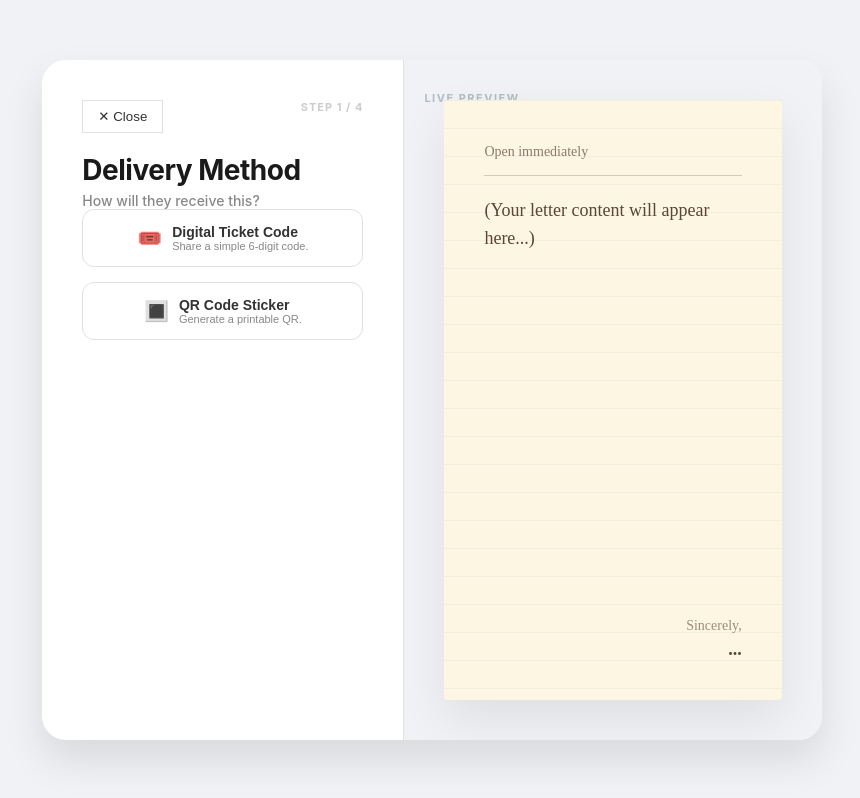
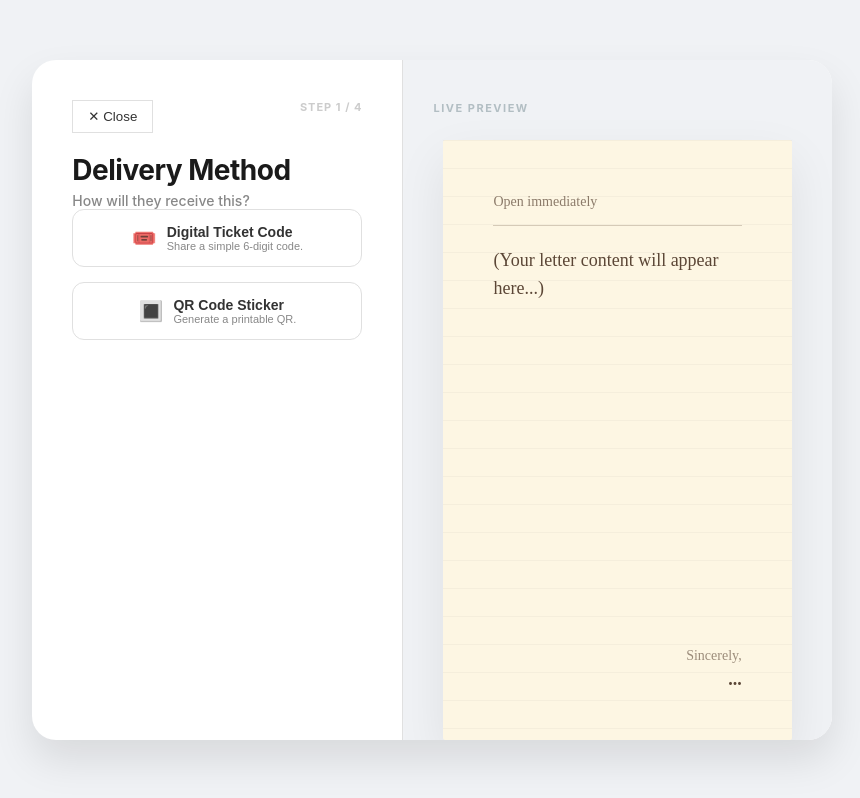
Before and after one commit to supercaylib/paperplay, a React (Vite) app: page /create in a window 1280 px wide. Shown: the whole page, without its empty margins (228-1088 px from the left). Built offline with nearby package versions, Linux system fonts and the light colour scheme.

Commit message:
fix: adjust preview layout and text wrapping, add copy button

```diff
--- a/src/ComposeLetter.jsx
+++ b/src/ComposeLetter.jsx
@@ -9,6 +9,7 @@ export default function ComposeLetter() {
   // STATE
   const [step, setStep] = useState(1)
   const [loading, setLoading] = useState(false)
+  const [copied, setCopied] = useState(false) // NEW: Track copy state
 
   // DATA
   const [withQr, setWithQr] = useState(false)
@@ -52,6 +53,13 @@ export default function ComposeLetter() {
     }
   }
 
+  // NEW: Copy Function
+  function copyToClipboard() {
+    navigator.clipboard.writeText(ticket)
+    setCopied(true)
+    setTimeout(() => setCopied(false), 2000) // Reset after 2 seconds
+  }
+
   // REUSABLE COMPONENTS
   const BackButton = () => (
     <div style={{ display: 'flex', justifyContent: 'space-between', marginBottom: '20px' }}>
@@ -67,7 +75,6 @@ export default function ComposeLetter() {
   )
 
   return (
-    // "wide-view" class enables the split layout on Desktop
     <div className="app-container wide-view">
 
       {/* --- LEFT SIDE: CONTROLS --- */}
@@ -79,7 +86,6 @@ export default function ComposeLetter() {
           <div className="fade-in">
             <h1>Delivery Method</h1>
             <p className="subtitle">How will they receive this?</p>
-
             <div className="button-grid">
               <button onClick={() => { setWithQr(false); setStep(2) }} className="action-btn btn-outline">
                 <span style={{fontSize:'20px'}}>🎟️</span>
@@ -88,7 +94,6 @@ export default function ComposeLetter() {
                   <div style={{fontSize:'11px', color:'#888', fontWeight:'normal'}}>Share a simple 6-digit code.</div>
                 </div>
               </button>
-
               <button onClick={() => { setWithQr(true); setStep(2) }} className="action-btn btn-outline">
                 <span style={{fontSize:'20px'}}>🔳</span>
                 <div style={{textAlign:'left'}}>
@@ -105,7 +110,6 @@ export default function ComposeLetter() {
           <div className="fade-in">
             <h1>Choose Aesthetic</h1>
             <p className="subtitle">Set the vibe for your letter.</p>
-
             <div className="theme-grid">
               {themes.map(t => (
                 <div
@@ -127,35 +131,19 @@ export default function ComposeLetter() {
           <div className="fade-in">
             <h1>The Details</h1>
             <p className="subtitle">Sign your name.</p>
-
             <div className="section">
               <label className="label-text">FROM</label>
               <div className="input-group">
-                <input
-                  type="text"
-                  className="main-input"
-                  placeholder="e.g. Secret Admirer"
-                  value={sender}
-                  onChange={e => setSender(e.target.value)}
-                  style={{paddingLeft: '15px'}}
-                />
+                <input type="text" className="main-input" placeholder="e.g. Secret Admirer" value={sender} onChange={e => setSender(e.target.value)} style={{paddingLeft: '15px'}} />
               </div>
             </div>
-
             <div className="section">
               <label className="label-text">UNLOCK DATE (OPTIONAL)</label>
               <div className="input-group">
-                <input
-                  type="date"
-                  className="main-input"
-                  value={unlockDate}
-                  onChange={e => setUnlockDate(e.target.value)}
-                  style={{paddingLeft: '15px'}}
-                />
+                <input type="date" className="main-input" value={unlockDate} onChange={e => setUnlockDate(e.target.value)} style={{paddingLeft: '15px'}} />
               </div>
               <p style={{fontSize:'12px', color:'#999', marginTop:'5px'}}>Leave empty to unlock immediately.</p>
             </div>
-
             <button onClick={() => setStep(4)} className="action-btn btn-solid">Next Step →</button>
           </div>
         )}
@@ -165,23 +153,13 @@ export default function ComposeLetter() {
           <div className="fade-in" style={{ display: 'flex', flexDirection: 'column', height: '100%' }}>
             <h1>Write Letter</h1>
             <p className="subtitle">Pour your heart out.</p>
-
             <textarea
               className="main-input"
               placeholder="Start typing your letter here..."
               value={message}
               onChange={e => setMessage(e.target.value)}
-              style={{
-                flex: 1,
-                background: '#f9f9f9',
-                borderRadius: '12px',
-                padding: '20px',
-                resize: 'none',
-                border: '1px solid #eee',
-                marginBottom: '20px'
-              }}
+              style={{ flex: 1, background: '#f9f9f9', borderRadius: '12px', padding: '20px', resize: 'none', border: '1px solid #eee', marginBottom: '20px' }}
             />
-
             <button onClick={handlePublish} disabled={loading} className="action-btn btn-solid">
               {loading ? 'Publishing...' : 'Create Letter ✨'}
             </button>
@@ -197,7 +175,12 @@ export default function ComposeLetter() {
 
              <div className="ticket-dashed">
                 <div className="label-text">TICKET CODE</div>
-                <h1 style={{ fontSize: '32px', letterSpacing: '2px' }}>{ticket}</h1>
+                <h1 style={{ fontSize: '32px', letterSpacing: '2px', margin: '10px 0' }}>{ticket}</h1>
+
+                {/* NEW COPY BUTTON */}
+                <button onClick={copyToClipboard} className="copy-btn">
+                   {copied ? '✓ Copied!' : '📋 Copy Code'}
+                </button>
              </div>
 
              {withQr && (
@@ -213,9 +196,9 @@ export default function ComposeLetter() {
 
       {/* --- RIGHT SIDE: LIVE PREVIEW (Desktop Only) --- */}
       <div className="composer-preview">
-        <p className="label-text" style={{ position: 'absolute', top: '20px', left: '20px' }}>LIVE PREVIEW</p>
+        {/* Adjusted Label Position via CSS */}
+        <p className="preview-label">LIVE PREVIEW</p>
 
-        {/* The Paper */}
         <div className="paper-preview" style={{ background: currentTheme.bg, color: currentTheme.color }}>
           <div style={{ borderBottom: `1px solid ${currentTheme.color}40`, paddingBottom: '15px', marginBottom: '20px' }}>
              <span style={{ fontFamily: currentTheme.font, fontSize: '14px', opacity: 0.7 }}>
--- a/src/index.css
+++ b/src/index.css
@@ -214,14 +214,13 @@
    7. COMPOSER / SPLIT LAYOUT
    ============================== */
 
-/* On Mobile, it behaves like the standard app-container.
-   On Desktop, we override it to be wider for the split view. */
 @media (min-width: 900px) {
   .app-container.wide-view {
     max-width: 1100px;
-    flex-direction: row; /* Side by side */
-    padding: 0; /* Remove padding so children touch edges */
-    overflow: hidden; /* Clip rounded corners */
+    flex-direction: row;
+    padding: 0;
+    overflow: hidden;
+    height: 85vh; /* Fixed height to prevent page scrolling */
   }
 }
 
@@ -232,10 +231,10 @@
   display: flex;
   flex-direction: column;
   height: 100%;
-  overflow-y: auto; /* Scrollable if content is long */
+  overflow-y: auto;
 }
 
-/* RIGHT SIDE (The Live Preview - Hidden on Mobile) */
+/* RIGHT SIDE (The Live Preview) */
 .composer-preview {
   display: none;
 }
@@ -243,49 +242,46 @@
 @media (min-width: 900px) {
   .composer-preview {
     display: flex;
-    flex: 1.2; /* Slightly wider than controls */
+    flex: 1.2;
     background: #f0f2f5;
     flex-direction: column;
-    justify-content: center;
+    /* FIX: Changed from center to flex-start + padding to stop overlapping */
+    justify-content: flex-start;
     align-items: center;
     border-left: 1px solid #e0e0e0;
-    padding: 40px;
+    padding: 80px 40px 40px 40px; /* Top padding clears the label */
     position: relative;
+    overflow-y: auto; /* Allow scrolling if paper gets super long */
   }
 }
 
-/* THEME CARDS */
-.theme-grid {
-  display: grid;
-  grid-template-columns: 1fr 1fr;
-  gap: 15px;
+.preview-label {
+  position: absolute;
+  top: 30px;
+  left: 30px;
+  font-size: 11px;
+  font-weight: 700;
+  color: #b2bec3;
+  letter-spacing: 1.5px;
+  text-transform: uppercase;
+  z-index: 10;
 }
-
-.theme-card {
-  padding: 20px;
-  border-radius: 16px;
-  border: 1px solid #eee;
-  display: flex;
-  flex-direction: column;
-  align-items: center;
-  cursor: pointer;
-  transition: all 0.2s;
-}
-.theme-card:hover { transform: translateY(-3px); }
-.theme-card.active { border: 2px solid #1a1a1a; }
 
 /* PAPER PREVIEW VISUAL */
 .paper-preview {
   width: 100%;
   max-width: 500px;
   min-height: 600px;
-  padding: 40px;
+  padding: 50px; /* More padding for realistic look */
   box-shadow: 0 20px 50px rgba(0,0,0,0.08);
-  border-radius: 4px; /* Sharp paper corners */
+  border-radius: 2px;
   position: relative;
   transition: background 0.3s;
   display: flex;
   flex-direction: column;
+  /* Ensure paper doesn't look cut off */
+  flex-shrink: 0;
+  margin-bottom: 40px;
 }
 
 /* Paper texture effect */
@@ -294,18 +290,38 @@
   position: absolute;
   top: 0; left: 0; right: 0; bottom: 0;
   background-image: linear-gradient(#00000008 1px, transparent 1px);
-  background-size: 100% 28px; /* Lined paper effect */
+  background-size: 100% 28px;
   pointer-events: none;
 }
 
 .handwritten-text {
   font-size: 18px;
-  line-height: 28px; /* Matches line height */
-  white-space: pre-wrap;
+  line-height: 28px;
+  white-space: pre-wrap; /* Preserves enter keys */
+  /* FIX: This forces long text to break and wrap */
+  word-break: break-word;
+  overflow-wrap: break-word;
   flex: 1;
 }
 
-/* ANIMATIONS */
+/* COPY BUTTON STYLE */
+.copy-btn {
+  background: white;
+  border: 1px solid #ddd;
+  padding: 8px 15px;
+  border-radius: 6px;
+  cursor: pointer;
+  font-size: 12px;
+  display: inline-flex;
+  align-items: center;
+  gap: 5px;
+  margin-top: 10px;
+  transition: all 0.2s;
+}
+.copy-btn:hover { background: #f9f9f9; border-color: #bbb; }
+.copy-btn:active { transform: scale(0.95); }
+
+/* ... keep previous animations ... */
 .fade-in { animation: fadeIn 0.4s ease-out; }
 @keyframes fadeIn {
   from { opacity: 0; transform: translateY(10px); }
```
